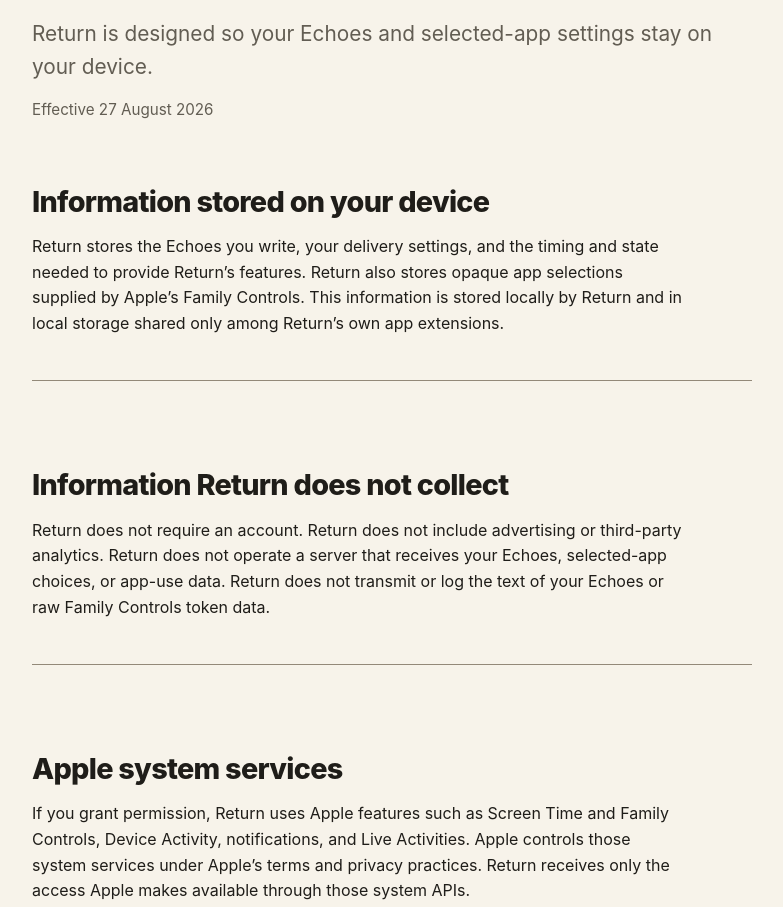
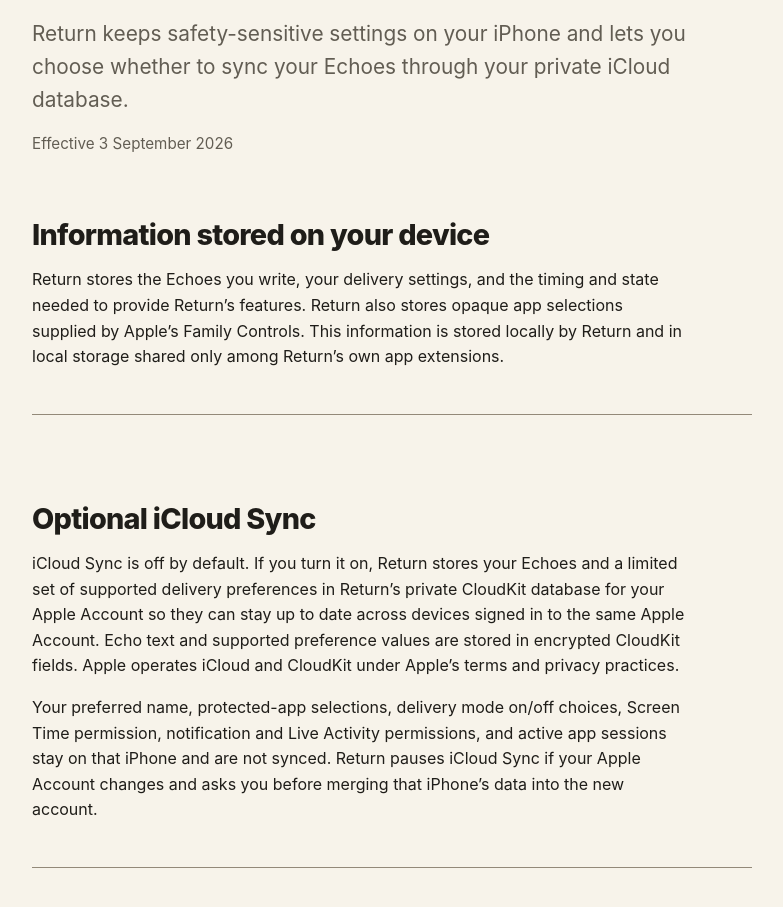
Before and after one commit to hinhjnn/return-support, a plain HTML site: page privacy/index.html in a window 1280 px wide. Shown: the part 282-1189 px from the top of the page, without its empty margins (248-1031 px from the left). Drawn offline with Linux system fonts and the light colour scheme.

Commit message:
Update privacy policy for optional iCloud sync

```diff
--- a/privacy/index.html
+++ b/privacy/index.html
@@ -26,17 +26,23 @@
   <main id="main-content" class="container">
     <p class="eyebrow">Privacy</p>
     <h1>Privacy Policy.</h1>
-    <p class="lede">Return is designed so your Echoes and selected-app settings stay on your device.</p>
-    <p class="meta">Effective 27 August 2026</p>
+    <p class="lede">Return keeps safety-sensitive settings on your iPhone and lets you choose whether to sync your Echoes through your private iCloud database.</p>
+    <p class="meta">Effective 3 September 2026</p>
 
     <section class="content-section" aria-labelledby="device-heading">
       <h2 id="device-heading">Information stored on your device</h2>
       <p>Return stores the Echoes you write, your delivery settings, and the timing and state needed to provide Return’s features. Return also stores opaque app selections supplied by Apple’s Family Controls. This information is stored locally by Return and in local storage shared only among Return’s own app extensions.</p>
     </section>
 
+    <section class="content-section" aria-labelledby="icloud-heading">
+      <h2 id="icloud-heading">Optional iCloud Sync</h2>
+      <p>iCloud Sync is off by default. If you turn it on, Return stores your Echoes and a limited set of supported delivery preferences in Return’s private CloudKit database for your Apple Account so they can stay up to date across devices signed in to the same Apple Account. Echo text and supported preference values are stored in encrypted CloudKit fields. Apple operates iCloud and CloudKit under Apple’s terms and privacy practices.</p>
+      <p>Your preferred name, protected-app selections, delivery mode on/off choices, Screen Time permission, notification and Live Activity permissions, and active app sessions stay on that iPhone and are not synced. Return pauses iCloud Sync if your Apple Account changes and asks you before merging that iPhone’s data into the new account.</p>
+    </section>
+
     <section class="content-section" aria-labelledby="not-collected-heading">
       <h2 id="not-collected-heading">Information Return does not collect</h2>
-      <p>Return does not require an account. Return does not include advertising or third-party analytics. Return does not operate a server that receives your Echoes, selected-app choices, or app-use data. Return does not transmit or log the text of your Echoes or raw Family Controls token data.</p>
+      <p>Return does not require a Return account. Return does not include advertising or third-party analytics. Return does not operate a server that receives your Echoes, selected-app choices, or app-use data. If you enable iCloud Sync, Return communicates directly with Apple’s CloudKit service. Return does not transmit or log the text of your Echoes, raw Family Controls token data, or raw Apple user identifiers in its diagnostics.</p>
     </section>
 
     <section class="content-section" aria-labelledby="apple-heading">
@@ -56,7 +62,7 @@
 
     <section class="content-section" aria-labelledby="deletion-heading">
       <h2 id="deletion-heading">Deleting information</h2>
-      <p>You can delete Echoes and change Return settings in the app. Removing Return asks iOS to remove its installed app data. Apple controls deletion timing and any copies in device or cloud backups.</p>
+      <p>You can delete individual Echoes and change Return settings in the app. When iCloud Sync is on, Echo deletions sync to the same private CloudKit database. Turning iCloud Sync off stops future syncing but does not currently provide a separate “Delete Cloud Data” action. Removing Return asks iOS to remove its installed app data, but may not remove records already stored in your private CloudKit database. Apple controls deletion timing and any copies in device or cloud backups.</p>
     </section>
 
     <section class="content-section" aria-labelledby="changes-heading">
```
